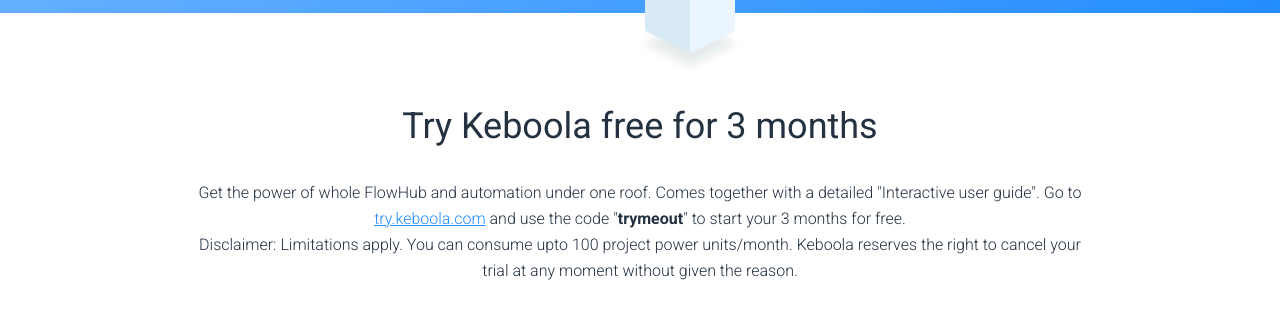
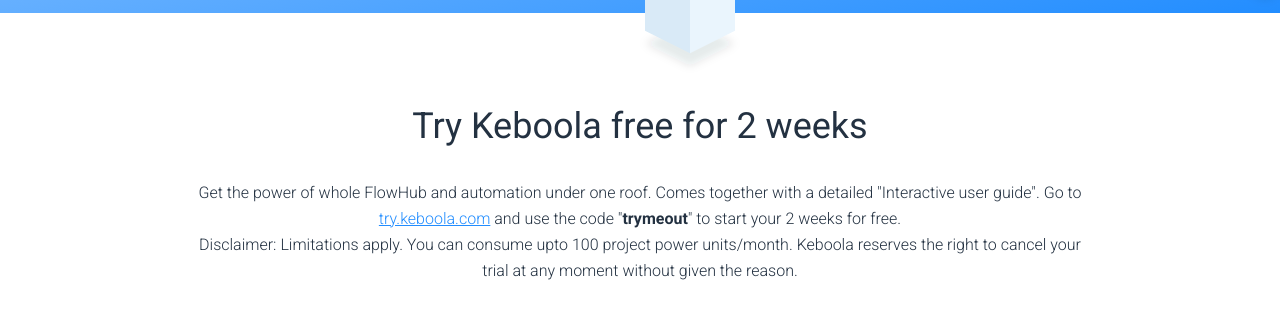
Before and after one commit to keboola/website, a Jekyll site: the page built from _about/contact.md, in a window 1280 px wide. Shown: the part 415-732 px from the top of the page. Built offline with Jekyll 4.4.1, drawn with Linux system fonts in a browser that asks for light colours; nearby versions of some CDN libraries; a script that is not in the unit is left out.

Commit message:
Update from Forestry.io Martin Karasek updated _about/contact.md

```diff
--- a/_about/contact.md
+++ b/_about/contact.md
@@ -11,7 +11,7 @@
   content: ''
 - template: ask-demo
   block: ask-demo
-  headline: Try Keboola free for 3 months
+  headline: Try Keboola free for 2 weeks
   ctaname: Try Keboola for free
   ctalink: https://try.keboola.com
   newwindow: true
@@ -19,7 +19,7 @@
   content: 'Get the power of whole FlowHub and automation under one roof. Comes together
     with a detailed "Interactive user guide". Go to <a href="https://try.keboola.com"
     title="">try.keboola.com</a> and use the code "<strong>trymeout</strong>" to start
-    your 3 months for free.<br>Disclaimer: Limitations apply. You can consume upto
+    your 2 weeks for free.<br>Disclaimer: Limitations apply. You can consume upto
     100 project power units/month. Keboola reserves the right to cancel your trial
     at any moment without given the reason.'
 - template: article-about-office
```
Also changed, not shown: .forestry/front_matter/templates/page-builder.yml.
